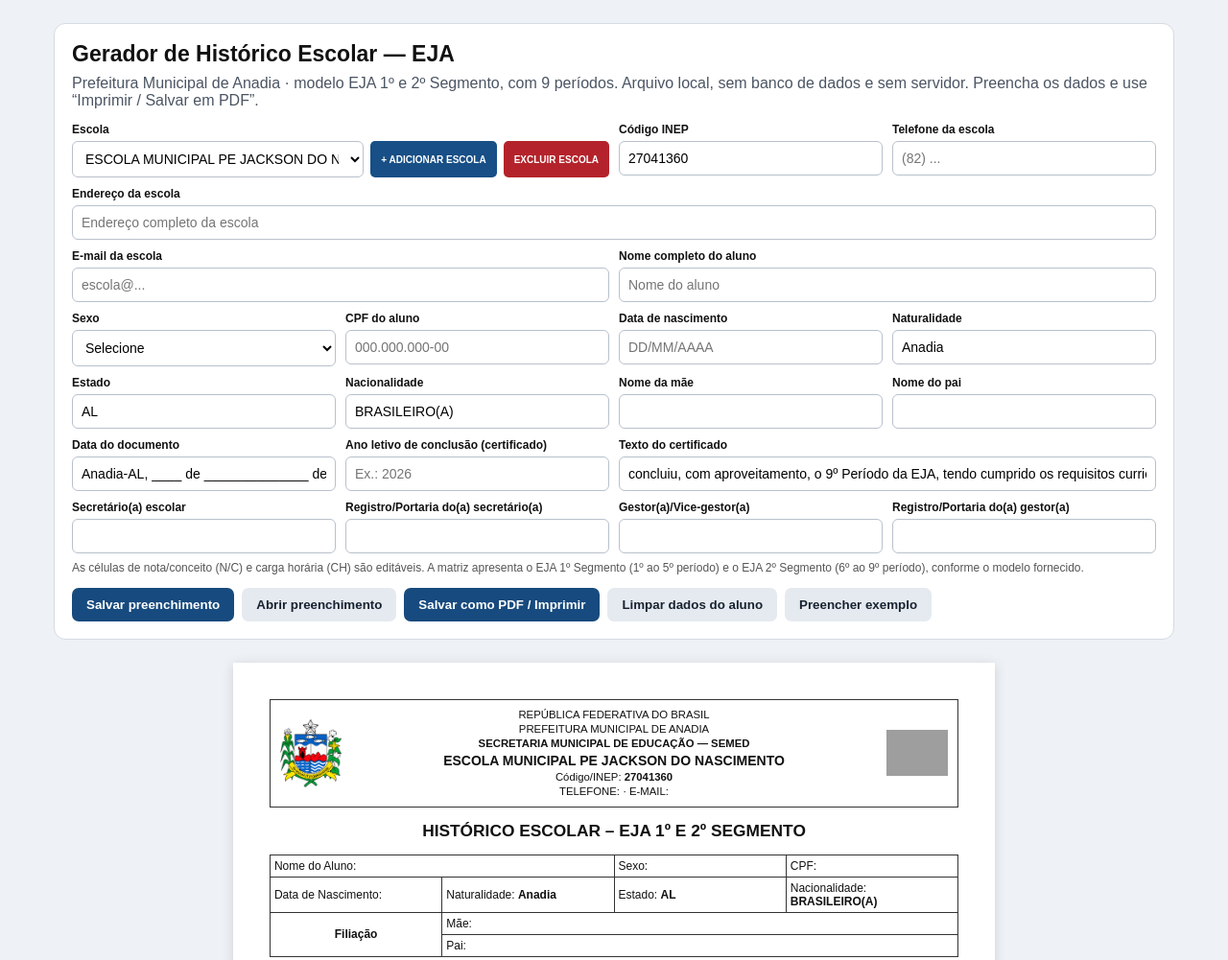
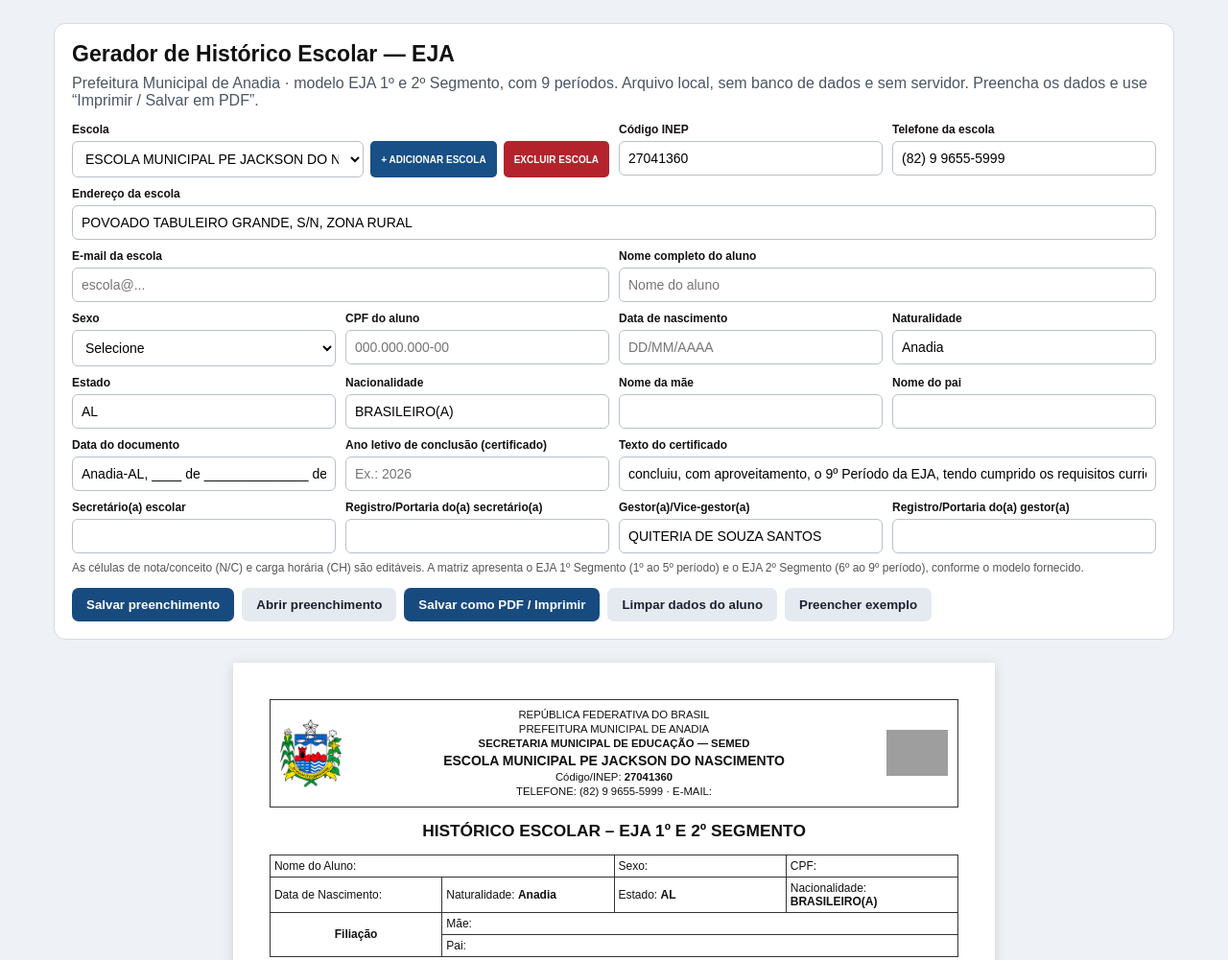
Before and after one commit to rogerio1245/historicos-escolares-semed, a plain HTML site: page historico_escolar_eja.html in a window 1280 px wide. Shown: the top 1001 px of the page at 96% size. Drawn offline with Linux system fonts and the light colour scheme; grey boxes are pictures that could not be loaded.

Commit message:
Update historico_escolar_eja.html

```diff
--- a/historico_escolar_eja.html
+++ b/historico_escolar_eja.html
@@ -71,6 +71,95 @@
 </div>
 <script>
 const schools=[['CENTRO EDUCACIONAL INFANTIL ESTEVAO DA ROCHA LIMA','27055787'],['CENTRO MUNICIPAL DE EDUCACAO INFANTIL OZANA CAVALCANTE','27230279'],['CENTRO MUNICIPAL DE EDUCACAO INFANTIL RITA BARROS DAMASO','27230260'],['ESCOLA MUNICIPAL CICERO DA ROCHA SOBRINHO','27041409'],['ESCOLA MUNICIPAL DE EDUCACAO INFANTIL DR LUIZ FERREIRA DE SOUZA','27055191'],['ESCOLA MUNICIPAL DE ENS FUND NOSSA SENHORA DA PIEDADE','27048691'],['ESCOLA MUNICIPAL DE ENSINO FUNDAMENTAL IMACULADA CONCEICAO','27219720'],['ESCOLA MUNICIPAL DR FRANCISCO MELLO','27041417'],['ESCOLA MUNICIPAL DR GERALDO TENORIO SILVEIRA','27041352'],['ESCOLA MUNICIPAL DR ULISSES BOTELHO','27041514'],['ESCOLA MUNICIPAL ED INFANTIL GOV DIVALDO SURUAGY','27041476'],['ESCOLA MUNICIPAL ED INFANTIL MARLENE PEDROSA','27041549'],['ESCOLA MUNICIPAL JOSE TENORIO DE ALBUQUERQUE LINS','27041522'],['ESCOLA MUNICIPAL LUIZA DE OLIVEIRA SURUAGY','27041492'],['ESCOLA MUNICIPAL PE JACKSON DO NASCIMENTO','27041360'],['ESCOLA MUNICIPAL PROFESSOR JOSE MEDEIROS','27041387']];
+
+const schoolDetails = {
+  "27055787": {
+    "address": "CONJUNTO FREI DAMIÃO, S/N, CHÃ DA MANGABEIRA",
+    "phone": "(82) 9 9801-5016",
+    "manager": "MARIA DA PIEDADE DA ROCHA BARROS SILVA"
+  },
+  "27230279": {
+    "address": "POVOADO TABULEIRO GRANDE, S/N, ZONA RURAL",
+    "phone": "(82) 9 9912-6788",
+    "manager": "IVONEIDE FERREIRA DOS SANTOS"
+  },
+  "27230260": {
+    "address": "AVENIDA VALDEMAR DE OLIVEIRA, S/N, CHÃ DA MANGABEIRA",
+    "phone": "(82) 9 9800-5654",
+    "manager": "MARIA DAS GRACAS DOS SANTOS DE OLIVEIRA"
+  },
+  "27041409": {
+    "address": "RUA ISAURO FAUSTINO BARBOSA, S/N, CHÃ DA MANGABEIRA",
+    "phone": "(82) 9 9985-8917",
+    "manager": "ELENEUSA FERREIRA DA SILVA"
+  },
+  "27055191": {
+    "address": "RUA DR QUINTELA CAVALCANTEE, S/N, CENTRO",
+    "phone": "(82) 9 9834-0293",
+    "manager": "ELISANGELA SOARES DE OMENA DOS SANTOS"
+  },
+  "27048691": {
+    "address": "RUA PROFESSOR NICODEMOS JOBIM, 51, CENTRO",
+    "phone": "(82) 9 9662-8540",
+    "manager": "ELIZABETE MESSIAS DE MACEDO COSTA"
+  },
+  "27219720": {
+    "address": "RUA JUVENAL CAETANO DE OLIVEIRA, 81, CENTRO",
+    "phone": "(82) 9 9641-4549",
+    "manager": "JOSEFA MARQUES DA ROCHA"
+  },
+  "27041417": {
+    "address": "POVOADO CHÃ DO BREJINHO, S/N, POVOADO",
+    "phone": "(82) 9 9692-2430",
+    "manager": "VALDIRA MARQUES MESSIAS"
+  },
+  "27041352": {
+    "address": "RUA DR QUINTELA CAVALCANTE, S/N, CENTRO",
+    "phone": "(82) 9 9638-6966",
+    "manager": "MARIA DA PIEDADE TORQUATO DOS SANTOS FERREIRA"
+  },
+  "27041514": {
+    "address": "AVENIDA VALDEMAR DE OLIVEIRA, S/N, CHÃ DA MANGABEIRA",
+    "phone": "(82) 9 9960-6080",
+    "manager": "VERA LUCIA OLIVEIRA SILVA CLUDINO"
+  },
+  "27041476": {
+    "address": "POVOADO BREJO NOVO, S/N, ZONA RURAL",
+    "phone": "(82) 9 9914-6010",
+    "manager": "ZENILDA LOPES DA SILVA"
+  },
+  "27041549": {
+    "address": "RUA ALTO DO PATRÍCIO, S/N, CENTRO",
+    "phone": "(82) 9 9909-8178",
+    "manager": "MARCIA CRISTINA ALMEIDA TELES VIEIRA"
+  },
+  "27041522": {
+    "address": "POVOADO DUAS ESTRADAS, S/N, ZONA RURAL",
+    "phone": "(82) 9 9601-0814",
+    "manager": "SANDRA FREITAS BEZERRA BRAGA"
+  },
+  "27041492": {
+    "address": "POVOADO TAPERA, S/N, ZONA RURAL",
+    "phone": "(82) 9 9654-4411",
+    "manager": "GERALDA MARQUES DA ROCHA E SILVA"
+  },
+  "27041360": {
+    "address": "POVOADO TABULEIRO GRANDE, S/N, ZONA RURAL",
+    "phone": "(82) 9 9655-5999",
+    "manager": "QUITERIA DE SOUZA SANTOS"
+  },
+  "27041387": {
+    "address": "RUA SENADOR RUI PALMEIRA, S/N, CENTRO",
+    "phone": "(82) 9 9959-4717",
+    "manager": "EDLA MARIA QUINTELA CAVALCANTE DA ROCHA"
+  }
+};
+function fillSchoolDetails(){
+ const school=schools[Number(sel.value)];
+ const details=schoolDetails[school?.[1]] || {};
+ for(const id of ["address","phone","manager"]) document.getElementById(id).value=details[id] || "";
+ for(const id of ["email","secretary","secretaryreg","managerreg"]) document.getElementById(id).value="";
+}
 const SCHOOL_STORAGE_KEY='sima_historico_escolas_adicionadas_v1';
 try{const savedSchools=JSON.parse(localStorage.getItem(SCHOOL_STORAGE_KEY)||'[]');if(Array.isArray(savedSchools))savedSchools.forEach(s=>{if(Array.isArray(s)&&s.length>=2&&s[0]&&s[1]&&!schools.some(x=>x[0].toLocaleLowerCase()===String(s[0]).toLocaleLowerCase()))schools.push([String(s[0]),String(s[1])]);});}catch(e){console.warn('Não foi possível carregar escolas adicionais.',e)}
 const sel=document.getElementById('school');
@@ -84,7 +173,7 @@ function deleteAddedSchool(){
  if(!confirm('Deseja excluir a escola adicionada abaixo?\n\n'+schoolName+'\n\nEssa ação removerá a escola da lista salva neste navegador.'))return;
  schools.splice(selectedIndex,1);
  try{localStorage.setItem(SCHOOL_STORAGE_KEY,JSON.stringify(schools.slice(16)));}catch(e){alert('Não foi possível atualizar a lista salva no navegador.');}
- renderSchools(14);update();document.querySelectorAll('.recschool').forEach(x=>x.value=schools[+sel.value][0]);resizeSchoolNames();alert('Escola excluída da lista de escolas adicionadas.');
+ renderSchools(14);fillSchoolDetails();update();document.querySelectorAll('.recschool').forEach(x=>x.value=schools[+sel.value][0]);resizeSchoolNames();alert('Escola excluída da lista de escolas adicionadas.');
 }
 function addSchool(){
  const name=document.getElementById('newSchoolName').value.trim().replace(/\s+/g,' ');
@@ -92,10 +181,10 @@ function addSchool(){
  if(!name){alert('Digite o nome completo da escola.');document.getElementById('newSchoolName').focus();return;}
  if(!/^\d{8}$/.test(code)){alert('Informe o código INEP oficial com 8 dígitos.');document.getElementById('newSchoolInep').focus();return;}
  const existing=schools.findIndex(s=>s[0].toLocaleLowerCase()===name.toLocaleLowerCase());
- if(existing>=0){if(schools[existing][1]!==code){alert('Essa escola já existe na lista com outro código INEP. Confira os dados.');return;}renderSchools(existing);toggleSchoolAdmin(false);update();return;}
+ if(existing>=0){if(schools[existing][1]!==code){alert('Essa escola já existe na lista com outro código INEP. Confira os dados.');return;}renderSchools(existing);toggleSchoolAdmin(false);fillSchoolDetails();update();return;}
  if(schools.some(s=>s[1]===code)){alert('Esse código INEP já está associado a outra escola da lista. Confira os dados.');return;}
  schools.push([name,code]);try{localStorage.setItem(SCHOOL_STORAGE_KEY,JSON.stringify(schools.slice(16)));}catch(e){alert('A escola foi adicionada nesta sessão, mas não foi possível salvá-la neste navegador.');}
- renderSchools(schools.length-1);document.getElementById('newSchoolName').value='';document.getElementById('newSchoolInep').value='';toggleSchoolAdmin(false);document.querySelectorAll('.recschool').forEach(x=>x.value=name);update();alert('Escola adicionada e selecionada com sucesso.');
+ renderSchools(schools.length-1);fillSchoolDetails();document.getElementById('newSchoolName').value='';document.getElementById('newSchoolInep').value='';toggleSchoolAdmin(false);document.querySelectorAll('.recschool').forEach(x=>x.value=name);update();alert('Escola adicionada e selecionada com sucesso.');
 }
 
 const subjects=[
@@ -168,8 +257,8 @@ birthInput.addEventListener('keydown',e=>{
   e.preventDefault();el.value=value.slice(0,pos)+value.slice(pos+2);el.setSelectionRange(pos,pos);formatBirthInput(el);
  }
 });
-birthInput.addEventListener('input',e=>formatBirthInput(e.target));document.getElementById('cpf').addEventListener('input',e=>{let v=e.target.value.replace(/\D/g,'').slice(0,11);if(v.length>9)v=v.replace(/(\d{3})(\d{3})(\d{3})(\d{1,2})/,'$1.$2.$3-$4');else if(v.length>6)v=v.replace(/(\d{3})(\d{3})(\d{1,3})/,'$1.$2.$3');else if(v.length>3)v=v.replace(/(\d{3})(\d{1,3})/,'$1.$2');e.target.value=v;update()});document.querySelectorAll('.app input,.app select').forEach(e=>e.addEventListener('input',update));document.getElementById('curriculum').addEventListener('input',updateTotals);sel.addEventListener('change',()=>{document.querySelectorAll('.recschool').forEach(x=>x.value=schools[+sel.value][0]);update()});document.getElementById('docdate').value='Anadia-AL, ____ de ______________ de ______';update();
-function clearStudent(){['student','sex','cpf','birth','mother','father','conclusion','secretary','secretaryreg','manager','managerreg'].forEach(id=>document.getElementById(id).value='');document.querySelectorAll('#curriculum input').forEach(i=>i.value='');updateTotals();document.querySelectorAll('#records input').forEach((i,n)=>{if(i.classList.contains('cycle-label'))return;if(i.placeholder==='Ano letivo')i.value='';});document.querySelectorAll('.recschool').forEach(x=>{x.value=''});resizeSchoolNames();update()}
+birthInput.addEventListener('input',e=>formatBirthInput(e.target));document.getElementById('cpf').addEventListener('input',e=>{let v=e.target.value.replace(/\D/g,'').slice(0,11);if(v.length>9)v=v.replace(/(\d{3})(\d{3})(\d{3})(\d{1,2})/,'$1.$2.$3-$4');else if(v.length>6)v=v.replace(/(\d{3})(\d{3})(\d{1,3})/,'$1.$2.$3');else if(v.length>3)v=v.replace(/(\d{3})(\d{1,3})/,'$1.$2');e.target.value=v;update()});document.querySelectorAll('.app input,.app select').forEach(e=>e.addEventListener('input',update));document.getElementById('curriculum').addEventListener('input',updateTotals);sel.addEventListener('change',()=>{fillSchoolDetails();document.querySelectorAll('.recschool').forEach(x=>x.value=schools[+sel.value][0]);update()});document.getElementById('docdate').value='Anadia-AL, ____ de ______________ de ______';fillSchoolDetails();update();
+function clearStudent(){['student','sex','cpf','birth','mother','father','conclusion'].forEach(id=>document.getElementById(id).value='');document.querySelectorAll('#curriculum input').forEach(i=>i.value='');updateTotals();document.querySelectorAll('#records input').forEach((i,n)=>{if(i.classList.contains('cycle-label'))return;if(i.placeholder==='Ano letivo')i.value='';});document.querySelectorAll('.recschool').forEach(x=>{x.value=''});resizeSchoolNames();update()}
 function fillExample(){document.getElementById('student').value='NOME DO ALUNO';document.getElementById('sex').value='MASCULINO';document.getElementById('birth').value='01/01/2012';document.getElementById('conclusion').value='2026';update()}
 
 // Salva todos os campos preenchidos em um arquivo JSON que poderá ser aberto depois.
```
